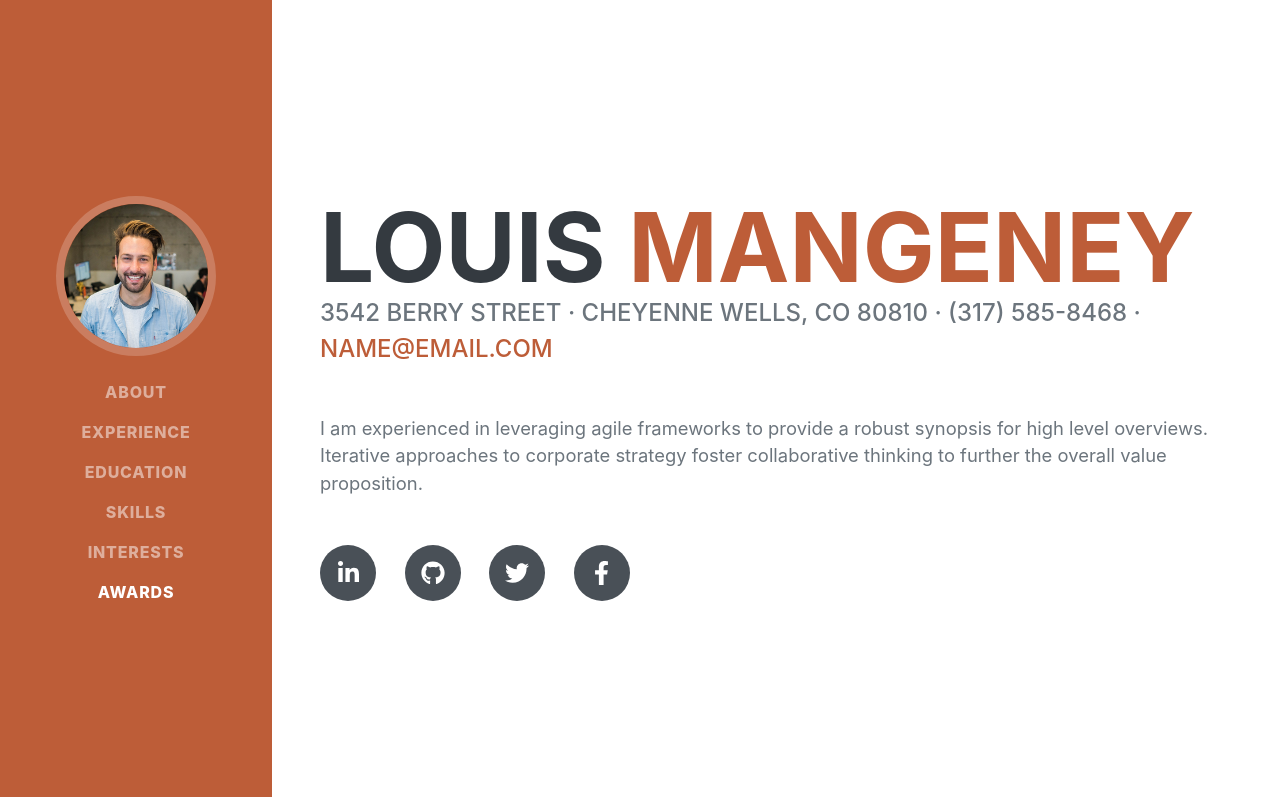
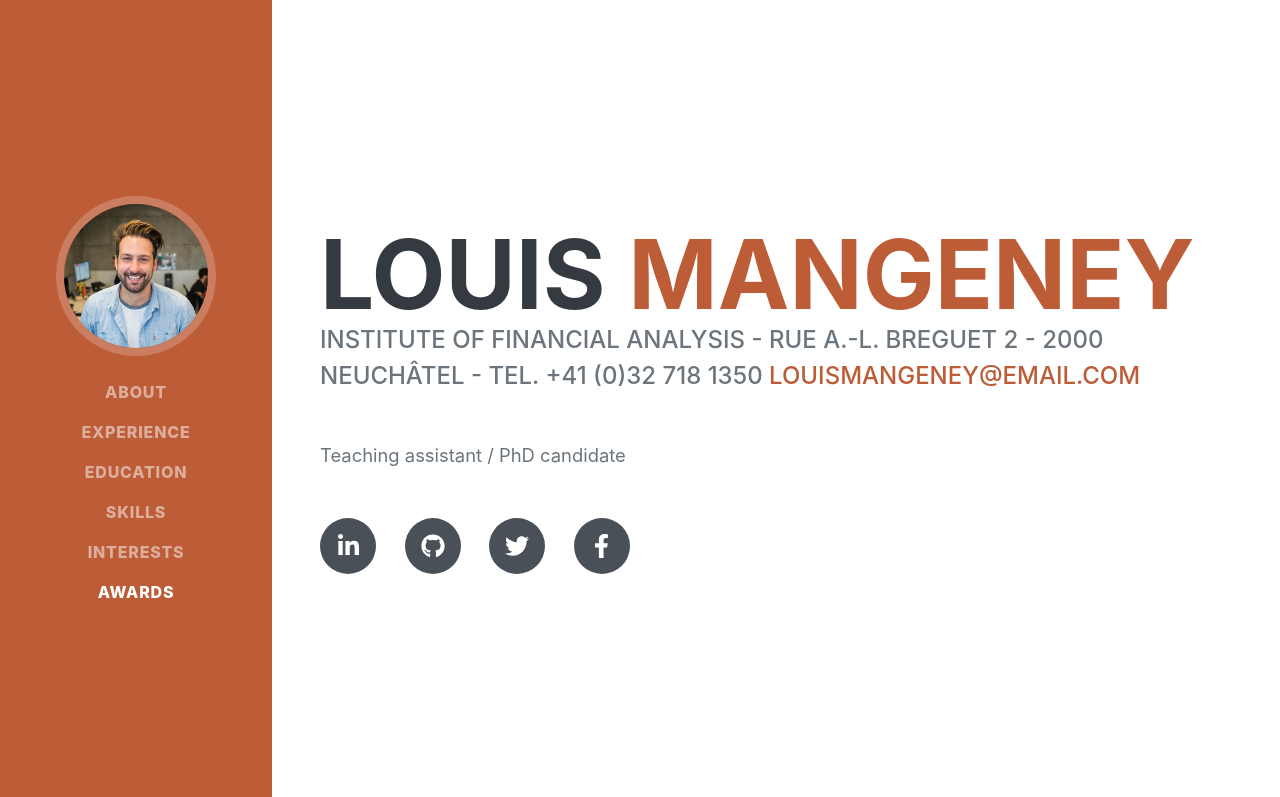
Before and after one commit to LouisMangeney/LouisMangeney, a plain HTML site: page index.html in a window 1280 px wide. Shown: the top 797 px of the page. Drawn offline with nearby package versions, Linux system fonts and the light colour scheme; a web font is replaced by a local one.

Commit message:
Update index.html

```diff
--- a/index.html
+++ b/index.html
@@ -44,10 +44,10 @@
                         <span class="text-primary">Mangeney</span>
                     </h1>
                     <div class="subheading mb-5">
-                        3542 Berry Street · Cheyenne Wells, CO 80810 · (317) 585-8468 ·
-                        <a href="mailto:name@email.com">name@email.com</a>
+                        Institute of Financial Analysis - Rue A.-L. Breguet 2 - 2000 Neuchâtel - Tel. +41 (0)32 718 1350
+                        <a href="mailto:name@email.com">louismangeney@email.com</a>
                     </div>
-                    <p class="lead mb-5">I am experienced in leveraging agile frameworks to provide a robust synopsis for high level overviews. Iterative approaches to corporate strategy foster collaborative thinking to further the overall value proposition.</p>
+                    <p class="lead mb-5">Teaching assistant / PhD candidate</p>
                     <div class="social-icons">
                         <a class="social-icon" href="#"><i class="fab fa-linkedin-in"></i></a>
                         <a class="social-icon" href="#"><i class="fab fa-github"></i></a>
```
